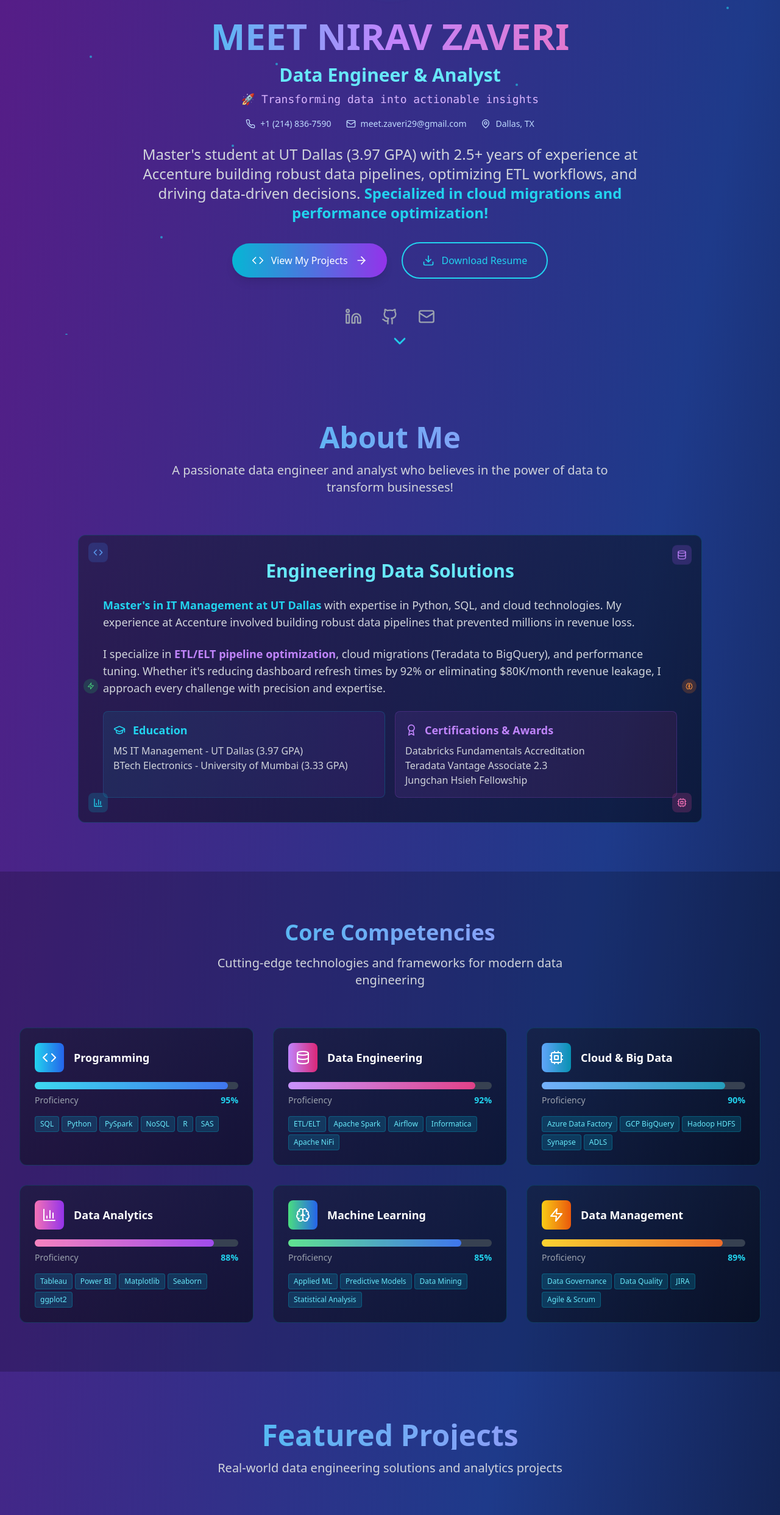
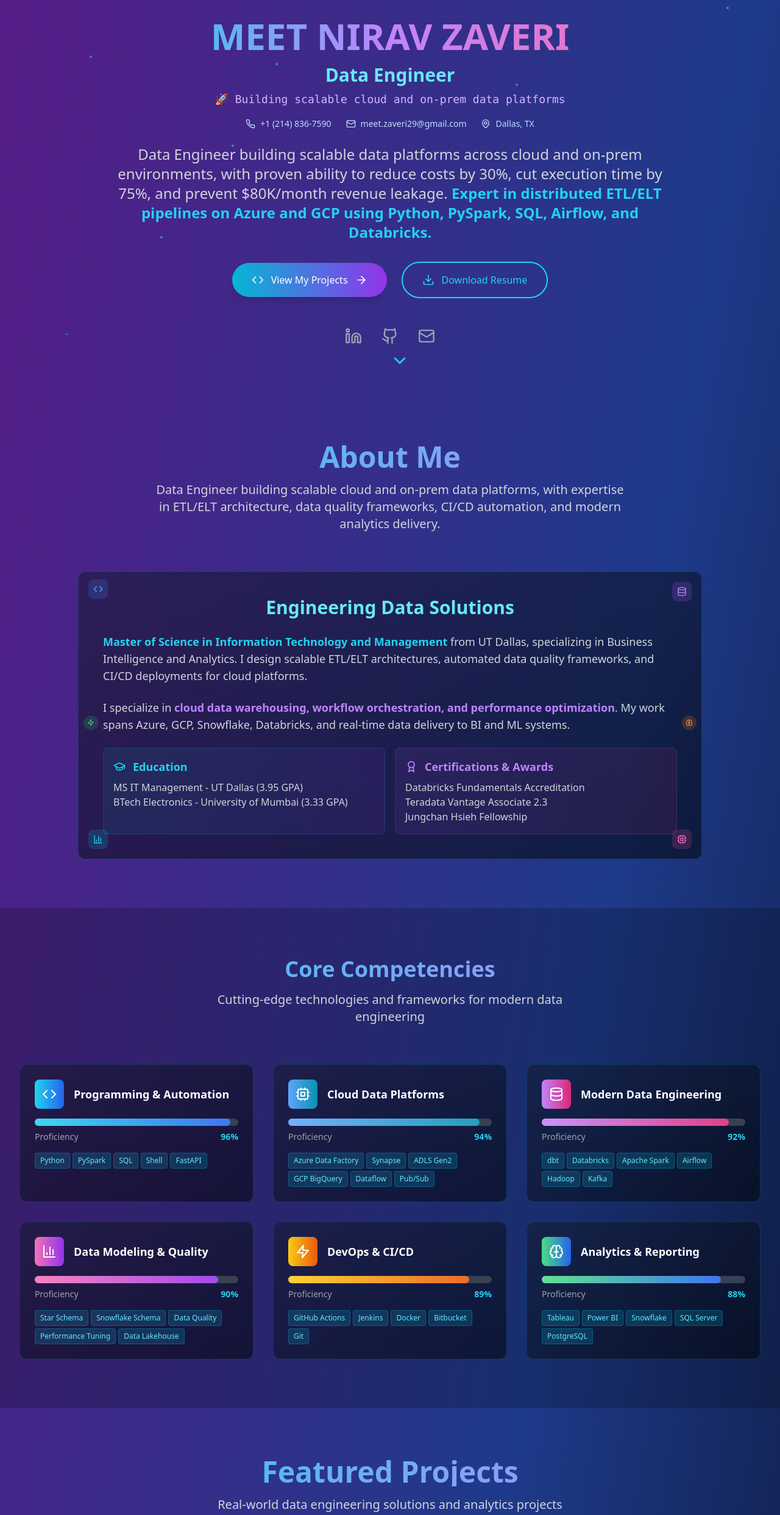
Before and after one commit to meetzaveri29/portfolio, a React (Vite) app: page / in a window 1280 px wide. Shown: the part 251-2735 px from the top of the page at 61% size. Built offline with nearby package versions, Linux system fonts and the light colour scheme; grey boxes are pictures that could not be loaded.

Commit message:
Updated portfolio content

```diff
--- a/index.html
+++ b/index.html
@@ -4,10 +4,10 @@
     <meta charset="UTF-8" />
     <link rel="icon" type="image/svg+xml" href="/vite.svg" />
     <meta name="viewport" content="width=device-width, initial-scale=1.0" />
-    <meta name="description" content="Meet Nirav Zaveri - Data Engineer & Analyst Portfolio. Transforming data into actionable insights with cutting-edge technology!" />
-    <meta name="keywords" content="data engineer, data analyst, python, sql, gcp, aws, bigquery, etl pipelines, machine learning, nirav zaveri" />
+    <meta name="description" content="Meet Nirav Zaveri - Data Engineer portfolio building scalable ETL/ELT data platforms on Azure, GCP, Snowflake, and Databricks with strong CI/CD and data quality expertise." />
+    <meta name="keywords" content="data engineer, etl, dbt, snowflake, azure data factory, gcp bigquery, databricks, airflow, python, pyspark, data quality, ci/cd, nirav zaveri" />
     <meta name="author" content="Meet Nirav Zaveri" />
-    <title>Meet Nirav Zaveri - Data Engineer & Analyst | Transforming Data into Insights</title>
+    <title>Meet Nirav Zaveri - Data Engineer | Cloud & Big Data Portfolio</title>
     <style>
       html {
         scroll-behavior: smooth;
--- a/src/App.tsx
+++ b/src/App.tsx
@@ -41,167 +41,180 @@ function App() {
 
   const skills = [
     {
-      name: 'Programming',
-      level: 95,
+      name: 'Programming & Automation',
+      level: 96,
       icon: Code,
       color: 'from-cyan-400 to-blue-600',
-      tools: ['SQL', 'Python', 'PySpark', 'NoSQL', 'R', 'SAS']
+      tools: ['Python', 'PySpark', 'SQL', 'Shell', 'FastAPI']
     },
     {
-      name: 'Data Engineering',
+      name: 'Cloud Data Platforms',
+      level: 94,
+      icon: Cpu,
+      color: 'from-blue-400 to-cyan-600',
+      tools: ['Azure Data Factory', 'Synapse', 'ADLS Gen2', 'GCP BigQuery', 'Dataflow', 'Pub/Sub']
+    },
+    {
+      name: 'Modern Data Engineering',
       level: 92,
       icon: Database,
       color: 'from-purple-400 to-pink-600',
-      tools: ['ETL/ELT', 'Apache Spark', 'Airflow', 'Informatica', 'Apache NiFi']
+      tools: ['dbt', 'Databricks', 'Apache Spark', 'Airflow', 'Hadoop', 'Kafka']
     },
     {
-      name: 'Cloud & Big Data',
+      name: 'Data Modeling & Quality',
       level: 90,
-      icon: Cpu,
-      color: 'from-blue-400 to-cyan-600',
-      tools: ['Azure Data Factory', 'GCP BigQuery', 'Hadoop HDFS', 'Synapse', 'ADLS']
+      icon: BarChart3,
+      color: 'from-pink-400 to-purple-600',
+      tools: ['Star Schema', 'Snowflake Schema', 'Data Quality', 'Performance Tuning', 'Data Lakehouse']
     },
     {
-      name: 'Data Analytics',
-      level: 88,
-      icon: BarChart3,
-      color: 'from-pink-400 to-purple-600',
-      tools: ['Tableau', 'Power BI', 'Matplotlib', 'Seaborn', 'ggplot2']
-    },
-    {
-      name: 'Machine Learning',
-      level: 85,
-      icon: Brain,
-      color: 'from-green-400 to-blue-600',
-      tools: ['Applied ML', 'Predictive Models', 'Data Mining', 'Statistical Analysis']
-    },
-    {
-      name: 'Data Management',
+      name: 'DevOps & CI/CD',
       level: 89,
       icon: Zap,
       color: 'from-yellow-400 to-orange-600',
-      tools: ['Data Governance', 'Data Quality', 'JIRA', 'Agile & Scrum']
+      tools: ['GitHub Actions', 'Jenkins', 'Docker', 'Bitbucket', 'Git']
+    },
+    {
+      name: 'Analytics & Reporting',
+      level: 88,
+      icon: Brain,
+      color: 'from-green-400 to-blue-600',
+      tools: ['Tableau', 'Power BI', 'Snowflake', 'SQL Server', 'PostgreSQL']
     },
   ];
 
   const projects = [
     {
       title: 'Modern Data Platform',
-      description: 'Built an ELT solution on Azure to unify sales and customer data, automating 3+ years of data from 10+ sources via metadata-driven Azure Data Factory pipeline with Medallion Architecture.',
-      tech: ['Azure Data Factory', 'ADLS', 'RESTful API', 'Databricks', 'Synapse', 'Power BI'],
+      description: 'Built metadata-driven ELT pipelines on Azure and Databricks, transforming raw lending data into analytics-ready Snowflake layers and reducing query time from 10 minutes to 30 seconds.',
+      tech: ['dbt', 'Snowflake', 'Azure Data Factory', 'Databricks', 'ADLS Gen2', 'Power BI'],
       image: 'https://images.pexels.com/photos/159711/books-bookstore-book-reading-159711.jpeg?auto=compress&cs=tinysrgb&w=1260&h=750&dpr=1',
-      impact: '85% reduction in data prep time, reporting latency from hours to minutes',
-      date: 'August 2025',
+      impact: '95% faster query performance and analytics-ready lending mart',
+      date: '2026',
       type: 'Cloud Data Platform'
     },
     {
-      title: 'Healthcare Data Warehouse',
-      description: 'Designed a comprehensive healthcare data warehouse using PostgreSQL, integrating survey, workforce, and expenditure data through Python pipelines orchestrated with Apache Airflow.',
-      tech: ['PostgreSQL', 'Python', 'Apache Airflow', 'Tableau', 'NumPy', 'Pandas'],
-      image: 'https://images.pexels.com/photos/4386466/pexels-photo-4386466.jpeg?auto=compress&cs=tinysrgb&w=1260&h=750&dpr=1',
-      impact: 'Enhanced data-driven decision making for healthcare workforce planning',
-      date: 'October 2024',
-      type: 'Data Warehouse'
-    },
-    {
-      title: 'Big Data Fleet Analysis Pipeline',
-      description: 'Engineered a robust ETL pipeline using Hadoop and HDFS, optimizing data ingestion, transformation, and storage for 5GB truck fleet dataset.',
-      tech: ['Hadoop', 'HDFS', 'Hive', 'Impala', 'SAS', 'ETL'],
+      title: 'Fleet Analytics System',
+      description: 'Designed Spark + Hadoop pipelines for daily telemetry ingestion and deployed SAS regression models to predict mileage incidents, reducing fleet violations by 15%.',
+      tech: ['Hadoop', 'Hive', 'Impala', 'SAS', 'PySpark', 'Big Data'],
       image: 'https://images.pexels.com/photos/1427541/pexels-photo-1427541.jpeg?auto=compress&cs=tinysrgb&w=1260&h=750&dpr=1',
-      impact: '40% reduction in query response time, 15% drop in traffic violations',
-      date: 'April 2024',
+      impact: '15% fewer incidents through predictive analytics',
+      date: '2025',
       type: 'Big Data Analytics'
     },
     {
-      title: 'Revenue Management ETL System',
-      description: 'Architected end-to-end ETL pipelines for 3+ revenue management applications handling orders and scans data using SQL and UNIX Shell scripts.',
-      tech: ['SQL', 'UNIX Shell', 'Teradata', 'DataStage', 'Git', 'Jenkins'],
+      title: 'Real-Time Delivery API',
+      description: 'Built FastAPI microservices serving real-time BI and ML feature store datasets with sub-100ms response times and 99.5% data accuracy.',
+      tech: ['FastAPI', 'Python', 'Snowflake', 'GitHub Actions', 'Docker', 'REST'],
+      image: 'https://images.pexels.com/photos/3861969/pexels-photo-3861969.jpeg?auto=compress&cs=tinysrgb&w=1260&h=750&dpr=1',
+      impact: 'Improved downstream analytics accessibility by 50%',
+      date: '2026',
+      type: 'Real-Time Data'
+    },
+    {
+      title: 'Revenue Systems ETL',
+      description: 'Engineered distributed ETL for high-throughput revenue systems using Airflow, PySpark, and Informatica, while automating batch monitoring and anomaly detection for 100+ workflows.',
+      tech: ['Airflow', 'PySpark', 'Informatica', 'Teradata', 'Jenkins', 'Python'],
       image: 'https://images.pexels.com/photos/590022/pexels-photo-590022.jpeg?auto=compress&cs=tinysrgb&w=1260&h=750&dpr=1',
-      impact: '20% improvement in reporting efficiency, eliminated $80K/month revenue leakage',
-      date: 'Accenture Project',
-      type: 'ETL Pipeline'
+      impact: 'Prevented $80K/month leakage and reduced incident response time by 85%',
+      date: '2023',
+      type: 'ETL & Monitoring'
     }
   ];
 
   const achievements = [
     {
-      title: 'Revenue Optimization',
-      description: 'Eliminated $80,000/month revenue leakage through CI/CD pipeline implementation',
+      title: 'Revenue Leakage Prevention',
+      description: 'Stopped $80K/month revenue loss by modernizing ETL workflows and enforcing deployment controls.',
       icon: TrendingUp,
       color: 'from-green-400 to-emerald-600',
       metric: '$80K/month saved'
     },
     {
-      title: 'Performance Enhancement',
-      description: 'Reduced dashboard refresh times from 2 hours to 10 minutes (92% improvement)',
+      title: 'Execution Speed',
+      description: 'Cut large-scale workflow execution time by 75% through partition tuning and optimized Spark joins.',
       icon: Zap,
       color: 'from-yellow-400 to-orange-600',
-      metric: '92% faster'
+      metric: '75% faster'
     },
     {
-      title: 'Data Quality Excellence',
-      description: 'Achieved 98% reduction in data ingestion errors across 20+ SQL batches',
-      icon: Target,
+      title: 'Cost Optimization',
+      description: 'Reduced compute and storage costs by 30% with workload tuning and cloud architecture improvements.',
+      icon: Star,
       color: 'from-blue-400 to-cyan-600',
-      metric: '98% error reduction'
+      metric: '30% cost savings'
     },
     {
-      title: 'Cloud Migration Success',
-      description: 'Led Teradata to BigQuery migration with 97% success rate',
-      icon: Star,
+      title: 'Data Accuracy',
+      description: 'Delivered 99.5% data accuracy across multi-source integrations with automated quality validations.',
+      icon: Target,
       color: 'from-purple-400 to-pink-600',
-      metric: '97% success rate'
+      metric: '99.5% accuracy'
     }
   ];
 
   const timeline = [
     {
-      year: '2023-2025',
-      title: 'Master of Science',
-      subtitle: 'IT Management',
-      organization: 'University of Texas at Dallas',
-      type: 'education',
-      description: 'Advanced studies in data warehousing, big data, and machine learning',
-      gpa: '3.97/4.0',
+      year: '2026 - Present',
+      title: 'Data Engineer',
+      subtitle: 'Bank OZK',
+      organization: 'Dallas, TX',
+      type: 'experience',
+      description: 'Developing dbt-driven Snowflake lending data mart migrations and automated CI/CD for analytics-ready cloud delivery.',
       achievements: [
-        'Business Analytics Certificate',
-        'Jungchan Hsieh Fellowship',
-        'Healthcare & Fleet Analytics Projects'
+        'Built 20+ dbt models for lending data migration',
+        'Reduced average query time from 10 minutes to 30 seconds',
+        'Automated GitHub Actions deployment pipelines'
       ]
     },
     {
-      year: '2022-2023',
+      year: 'September 2025 - January 2026',
+      title: 'Data Engineer',
+      subtitle: 'ITMiracle',
+      organization: 'Dallas, TX',
+      type: 'experience',
+      description: 'Architected Azure Databricks and PySpark pipelines for 5M+ daily records and built FastAPI microservices for real-time BI delivery.',
+      achievements: [
+        'Cut data ingestion time by 65%',
+        'Delivered sub-100ms APIs for BI dashboards',
+        'Achieved 99.5% cross-source data accuracy'
+      ]
+    },
+    {
+      year: 'January 2021 - July 2023',
       title: 'Data Engineer',
       subtitle: 'Accenture',
       organization: 'Mumbai, India',
       type: 'experience',
-      description: 'Led ETL pipeline development and cloud migration initiatives for revenue management systems',
+      description: 'Engineered distributed ETL pipelines using Airflow, PySpark, and Informatica while leading migrations and automation for revenue systems.',
       achievements: [
-        'Eliminated $80K/month revenue leakage',
-        '20% improvement in reporting efficiency',
-        '97% success rate in cloud migration POC'
+        'Prevented $80K/month revenue leakage',
+        'Reduced compute costs by 30%',
+        'Cut execution time by 75%'
       ]
     },
     {
-      year: '2021-2022',
-      title: 'Associate Data Engineer',
-      subtitle: 'Accenture',
-      organization: 'Mumbai, India',
-      type: 'experience',
-      description: 'Built data quality frameworks, monitored 100+ production jobs processing 500M+ records daily',
+      year: 'August 2023 - May 2025',
+      title: 'Master of Science',
+      subtitle: 'Information Technology and Management',
+      organization: 'The University of Texas at Dallas',
+      type: 'education',
+      description: 'Business Intelligence and Analytics track focused on cloud data engineering, data warehousing, and analytics architecture.',
+      gpa: '3.95/4.0',
       achievements: [
-        '98% reduction in data ingestion errors',
-        '99.9% uptime maintenance',
-        '40% query optimization improvement'
+        'Business Intelligence and Analytics Track',
+        'Advanced cloud data engineering coursework',
+        'Capstone projects in analytics-ready pipelines'
       ]
     },
     {
-      year: '2016-2020',
+      year: '2016 - 2020',
       title: 'Bachelor of Technology',
       subtitle: 'Electronics Engineering',
       organization: 'University of Mumbai, India',
       type: 'education',
-      description: 'Built foundation in engineering principles and analytical thinking',
+      description: 'Built strong engineering fundamentals in systems analysis, optimization, and problem-solving.',
       gpa: '3.33/4.0'
     }
   ];
@@ -317,10 +330,10 @@ function App() {
                 MEET NIRAV ZAVERI
               </h1>
               <div className="text-2xl md:text-3xl font-semibold text-cyan-300 mb-2">
-                Data Engineer & Analyst
+                Data Engineer
               </div>
               <div className="text-lg text-purple-300 font-mono mb-4">
-                🚀 Transforming data into actionable insights
+                🚀 Building scalable cloud and on-prem data platforms
               </div>
               <div className="flex items-center justify-center gap-6 text-sm text-blue-200 mb-4">
                 <div className="flex items-center gap-2">
@@ -338,9 +351,8 @@ function App() {
               </div>
             </div>
             <p className="text-xl md:text-2xl text-gray-300 mb-8 max-w-4xl mx-auto leading-relaxed">
-              Master's student at UT Dallas (3.97 GPA) with 2.5+ years of experience at Accenture building robust data pipelines,
-              optimizing ETL workflows, and driving data-driven decisions.
-              <span className="text-cyan-400 font-semibold"> Specialized in cloud migrations and performance optimization!</span>
+              Data Engineer building scalable data platforms across cloud and on-prem environments, with proven ability to reduce costs by 30%, cut execution time by 75%, and prevent $80K/month revenue leakage.
+              <span className="text-cyan-400 font-semibold"> Expert in distributed ETL/ELT pipelines on Azure and GCP using Python, PySpark, SQL, Airflow, and Databricks.</span>
             </p>
             <div className="flex flex-col sm:flex-row gap-6 justify-center items-center mb-12">
               <button
@@ -354,8 +366,8 @@ function App() {
               <button
                 onClick={() => {
                   const link = document.createElement('a');
-                  link.href = '/portfolio/Meet_Zaveri_Data_Engineer_Resume.pdf';
-                  link.download = 'Meet_Zaveri_Data_Engineer_Resume.pdf';
+                  link.href = '/portfolio/Meet_Zaveri_Data_Engineer.pdf';
+                  link.download = 'Meet_Zaveri_Data_Engineer.pdf';
                   document.body.appendChild(link);
                   link.click();
                   document.body.removeChild(link);
@@ -405,7 +417,7 @@ function App() {
               About Me
             </h2>
             <p className="text-xl text-gray-300 max-w-3xl mx-auto">
-              A passionate data engineer and analyst who believes in the power of data to transform businesses!
+              Data Engineer building scalable cloud and on-prem data platforms, with expertise in ETL/ELT architecture, data quality frameworks, CI/CD automation, and modern analytics delivery.
             </p>
           </div>
           <div className="flex justify-center">
@@ -435,10 +447,10 @@ function App() {
                   <h4 className="text-xl md:text-2xl lg:text-3xl font-bold text-cyan-300 mb-4 md:mb-6">Engineering Data Solutions</h4>
                   <div className="space-y-4 md:space-y-6 text-gray-300 text-left max-w-none">
                     <p className="text-base md:text-lg leading-relaxed">
-                      <span className="text-cyan-400 font-semibold">Master's in IT Management at UT Dallas</span> with expertise in Python, SQL, and cloud technologies. My experience at Accenture involved building robust data pipelines that prevented millions in revenue loss.
+                      <span className="text-cyan-400 font-semibold">Master of Science in Information Technology and Management</span> from UT Dallas, specializing in Business Intelligence and Analytics. I design scalable ETL/ELT architectures, automated data quality frameworks, and CI/CD deployments for cloud platforms.
                     </p>
                     <p className="text-base md:text-lg leading-relaxed">
-                      I specialize in <span className="text-purple-400 font-semibold">ETL/ELT pipeline optimization</span>, cloud migrations (Teradata to BigQuery), and performance tuning. Whether it's reducing dashboard refresh times by 92% or eliminating $80K/month revenue leakage, I approach every challenge with precision and expertise.
+                      I specialize in <span className="text-purple-400 font-semibold">cloud data warehousing, workflow orchestration, and performance optimization</span>. My work spans Azure, GCP, Snowflake, Databricks, and real-time data delivery to BI and ML systems.
                     </p>
 
                     {/* Education & Certifications */}
@@ -449,7 +461,7 @@ function App() {
                           <div className="text-base md:text-lg font-bold text-cyan-400">Education</div>
                         </div>
                         <div className="text-sm md:text-base text-gray-300">
-                          <div>MS IT Management - UT Dallas (3.97 GPA)</div>
+                          <div>MS IT Management - UT Dallas (3.95 GPA)</div>
                           <div>BTech Electronics - University of Mumbai (3.33 GPA)</div>
                         </div>
                       </div>
@@ -792,7 +804,7 @@ function App() {
             <div className="flex items-center justify-center gap-3 mb-4">
               <Database className="text-cyan-400" size={24} />
               <p className="text-gray-400 font-mono">
-                © 2024 Meet Nirav Zaveri - Data Engineer & Analyst. Transforming data into insights! 🚀
+                © 2026 Meet Nirav Zaveri - Data Engineer. Transforming data into insights! 🚀
               </p>
             </div>
             <div className="flex justify-center space-x-6">
--- a/src/components/LoadingScreen.tsx
+++ b/src/components/LoadingScreen.tsx
@@ -114,7 +114,7 @@ const LoadingScreen: React.FC<LoadingScreenProps> = ({ onLoadingComplete }) => {
           {glitchText}
         </h1>
         <p className="text-cyan-300 mb-8 text-lg font-light tracking-wide">
-          Data Engineer & Analyst
+          Data Engineer
         </p>
 
         {/* Holographic progress bar */}
```
Also changed, not shown: 2 other files (tests, documents, lock files or other folders).
